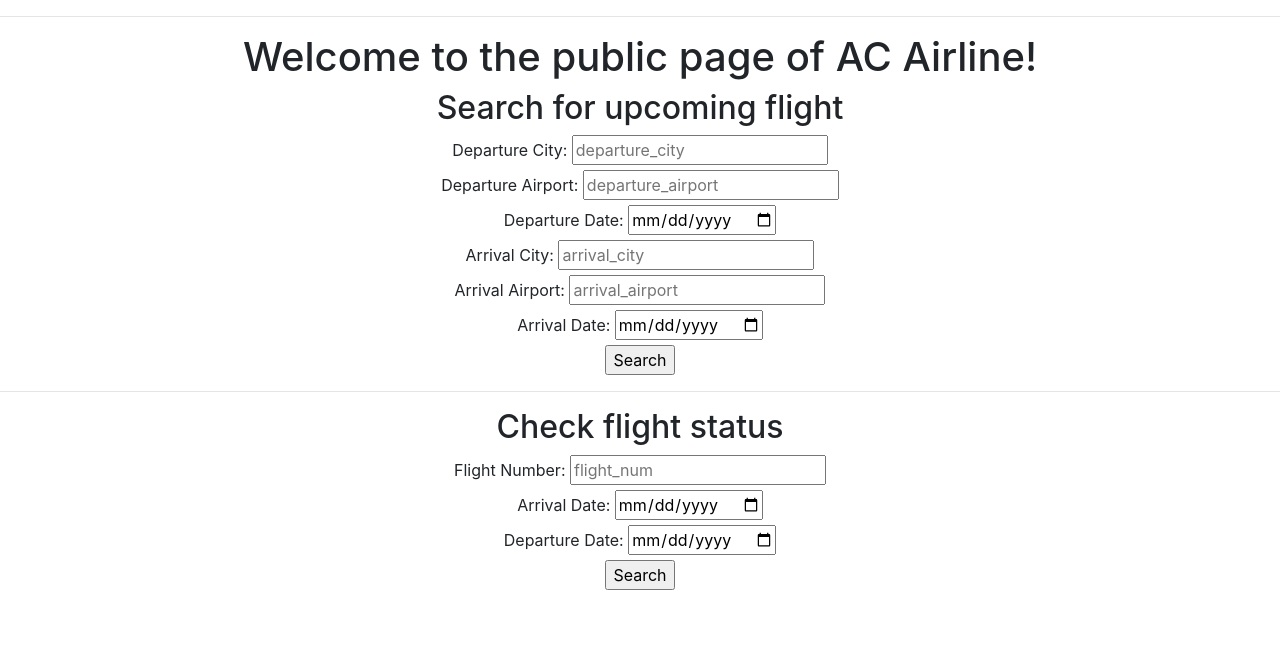
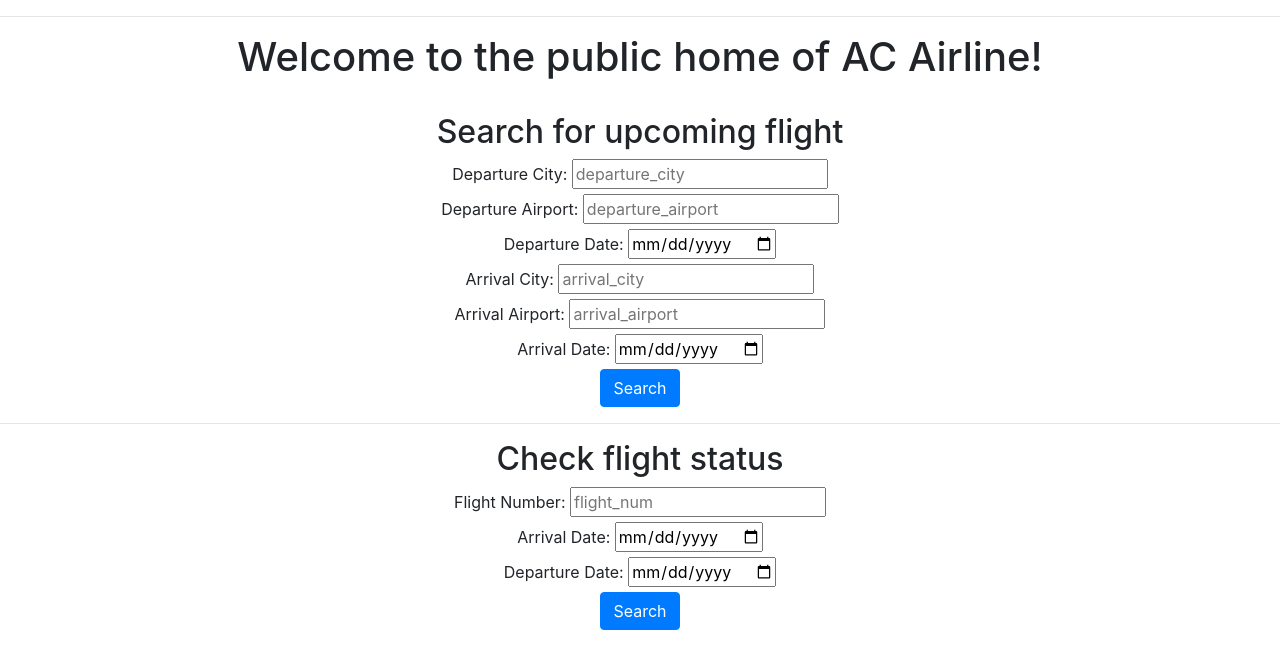
Before and after one commit to AlisonYao/Databases-final-project, a Flask app: page / in a window 1280 px wide. Shown: the part 48-717 px from the top of the page. Run offline with Flask 2, Linux system fonts and the light colour scheme.

Commit message:
brushup Bootstrap

```diff
--- a/templates/publicHome.html
+++ b/templates/publicHome.html
@@ -8,12 +8,15 @@
 </head>
 <body>
     <nav>
+        <div style="text-align: left;">
             <a href="/cuslogin">CustomerLogin</a>
             <a href="/cusregister">CustomerRegister</a>
             <a href="/agentlogin">BookingAgentLogin</a>
             <a href="/agentregister">BookingAgentRegister</a>
             <a href="/stafflogin">AirlineStaffLogin</a>
             <a href="/staffregister">AirlineStaffRegister</a>
+        </div>
+
         <div style="text-align: right;">
             <a href="/login">LOGIN</a>
             |
@@ -22,8 +25,9 @@
     </nav>
     <hr>
 
-    <h1 style="text-align: center;">Welcome to the public page of AC Airline!</h1>
+    <h1 style="text-align: center;">Welcome to the public home of AC Airline!</h1>
 
+    </br>
     <div style="text-align: center;">
         <h2>Search for upcoming flight</h2>
         <form action="/publicSearchFlight" method="POST">
@@ -39,7 +43,7 @@
             <input type="text" name = "arrival_airport" placeholder="arrival_airport" required/></br>
             <label>Arrival Date:</label>
             <input type="date" name = "arrival_date" placeholder="arrival_date" onfocus="(this.type='date')"  onblur="(this.type='text')" required/> </br>
-            <input type="submit" value = Search />
+            <button type="submit" class="btn btn-primary">Search</button>
             {% if error1 %}
             <p class="error"><strong>No Result:</strong> {{error1}}</p>
             {% endif %}
@@ -84,7 +88,7 @@
             <input type="date" name = "arrival_date" placeholder="arrival_date" onfocus="(this.type='date')"  onblur="(this.type='text')" required/> </br>
             <label>Departure Date:</label>
             <input type="date" name = "departure_date" placeholder="departure_date" onfocus="(this.type='date')"  onblur="(this.type='text')" required/> </br>
-            <input type="submit" value = Search />
+            <button type="submit" class="btn btn-primary">Search</button>
             {% if error2 %}
             <p class="error"><strong>No Result:</strong> {{error2}}</p>
             {% endif %}
--- a/test1.py
+++ b/test1.py
@@ -67,7 +67,6 @@ def publicSearchStatus():
     else: # does not have data
         error = 'Sorry ... Cannot find this flight!'
         return render_template('publicHome.html', error2=error)
-
 
 #Define route for login
 @app.route('/cuslogin')
```
Lines whose indentation alone changed are shown as unchanged.
